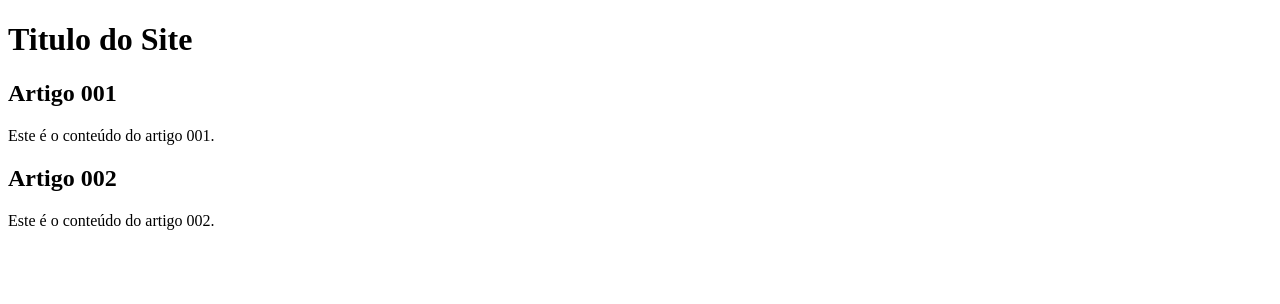
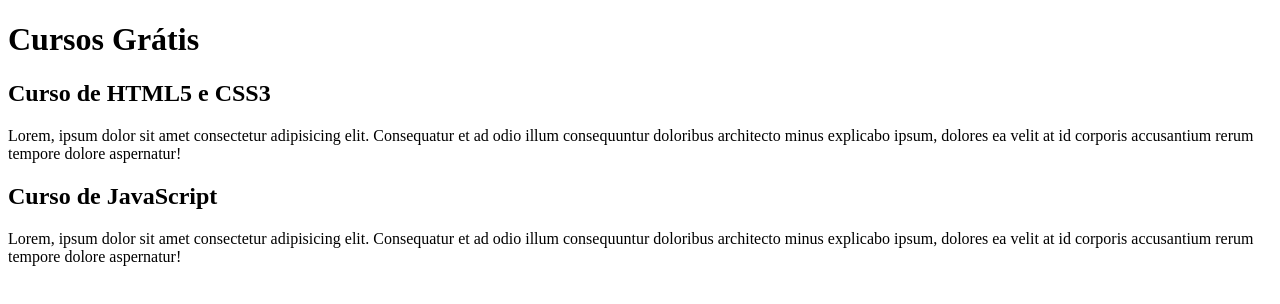
Before and after one commit to joaomartinssecundario2-rgb/projeto-site, a plain HTML site: page index.html in a window 1280 px wide. Drawn offline with Linux system fonts and the light colour scheme.

Commit message:
comecei a escrever o conteudo

```diff
--- a/index.html
+++ b/index.html
@@ -8,15 +8,15 @@
 <body>
     <main>
         <header>
-            <h1>Titulo do Site</h1>
+            <h1>Cursos Grátis</h1>
         </header>
         <article>
-            <h2>Artigo 001</h2>
-            <p>Este é o conteúdo do artigo 001.</p>
+            <h2>Curso de HTML5 e CSS3</h2>
+            <p>Lorem, ipsum dolor sit amet consectetur adipisicing elit. Consequatur et ad odio illum consequuntur doloribus architecto minus explicabo ipsum, dolores ea velit at id corporis accusantium rerum tempore dolore aspernatur!</p>
         </article>
         <article>
-            <h2>Artigo 002</h2>
-            <p>Este é o conteúdo do artigo 002.</p>
+            <h2>Curso de JavaScript</h2>
+            <p>Lorem, ipsum dolor sit amet consectetur adipisicing elit. Consequatur et ad odio illum consequuntur doloribus architecto minus explicabo ipsum, dolores ea velit at id corporis accusantium rerum tempore dolore aspernatur!</p>
         </article>
     </main>
 </body>
```
